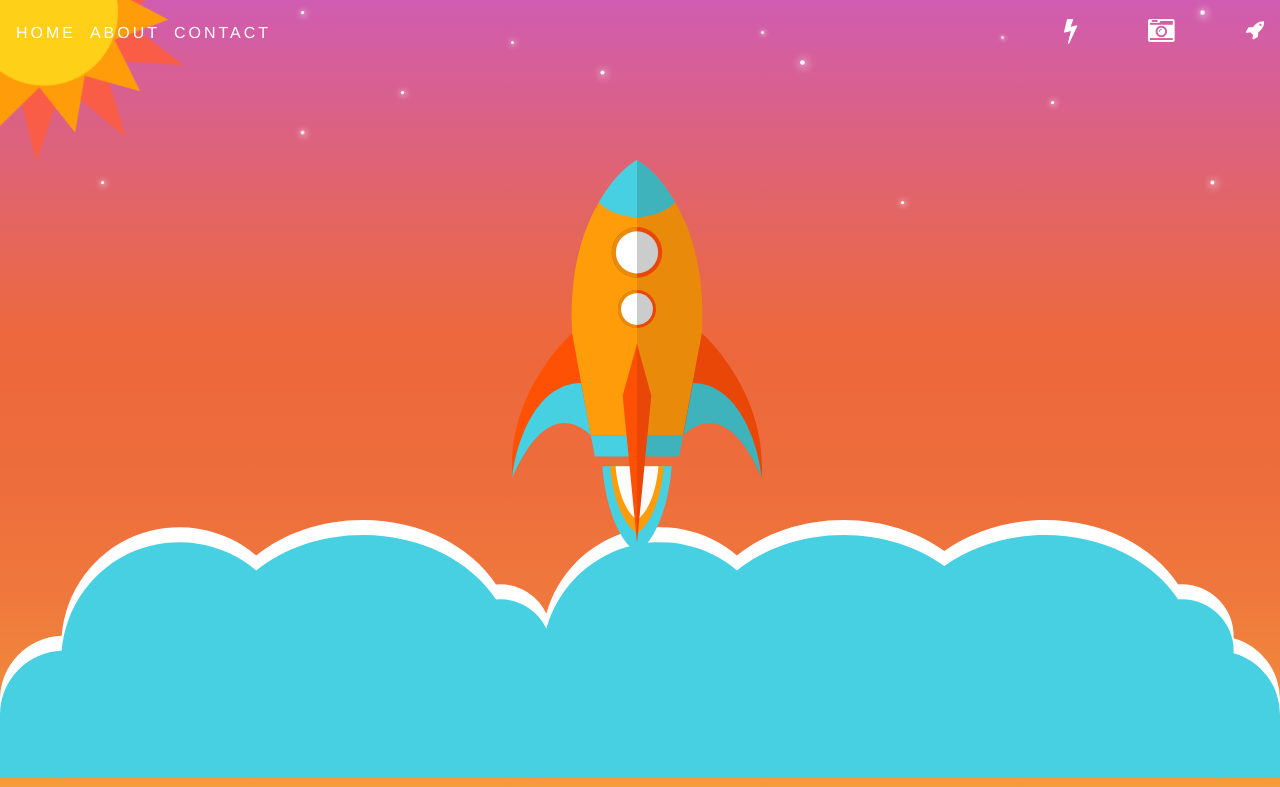
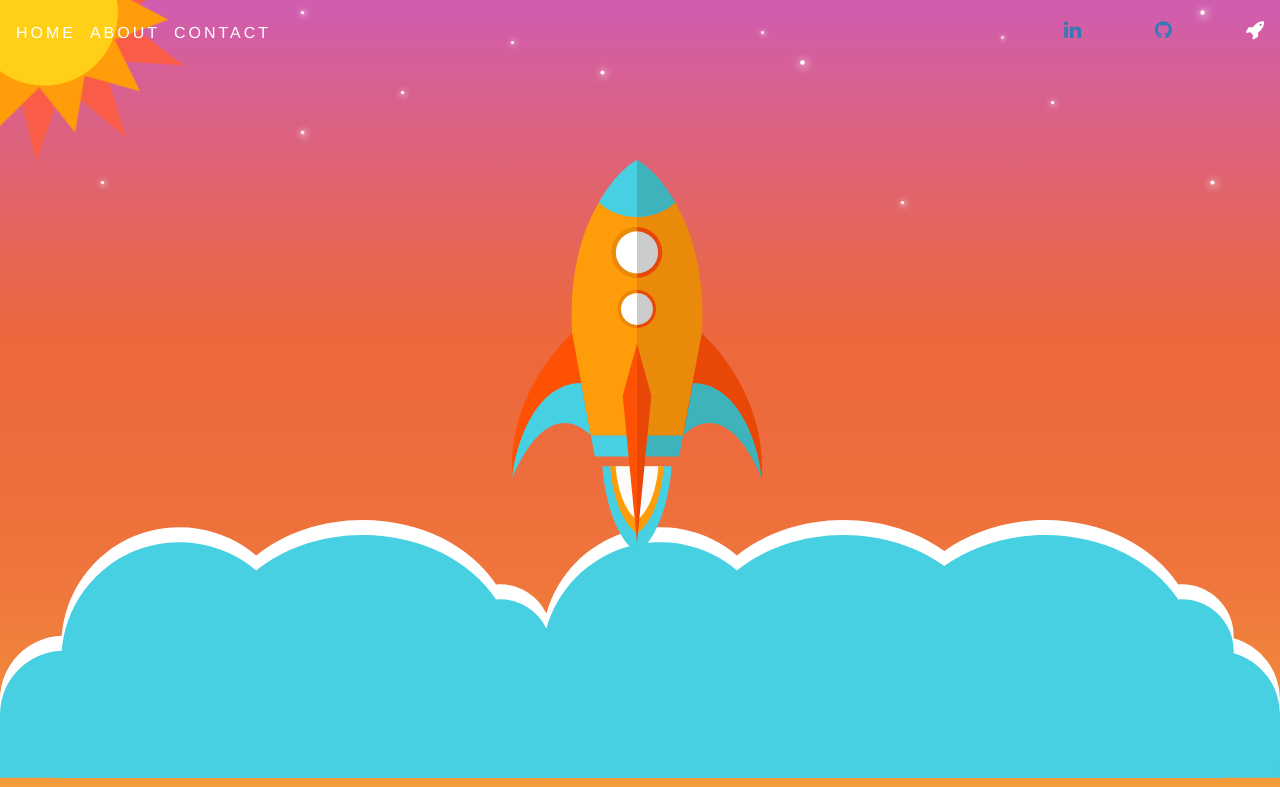
Before and after one commit to jaguarj/myportfolio, a PHP site: page / in a window 1280 px wide. Shown: the top 787 px of the page. Run offline with PHP 8.4, Linux system fonts and the light colour scheme; some web fonts are replaced.

Commit message:
Added fontawesome links

```diff
--- a/css/style.css
+++ b/css/style.css
@@ -935,6 +935,10 @@ img#going-places:hover {
 	letter-spacing: .3rem;
 }
 
+a:hover {
+	text-decoration: none;
+}
+
 
 /* Smartphones (portrait and landscape) ----------- */
 @media only screen and (min-device-width : 320px) and (max-device-width : 480px) {
--- a/index.html
+++ b/index.html
@@ -26,8 +26,8 @@ H
 </div> -->
                 <div class="icons">
                     <!-- <span><i class="fa fa-heart"></i></span> -->
-                    <span><i class="fa fa-bolt fa-lg"></i></span>
-                    <span><i class="fa fa-camera-retro fa-lg"></i></span>
+                <a href="https://www.linkedin.com/in/josh-seipel/" target="_blank"><span><i class="fa fa-linkedin" aria-hidden="true"></i></span></a>
+                <a href="https://github.com/jaguarj" target="_blank"><span><i class="fa fa-github" aria-hidden="true"></i></span></a>
                     <span><i class="fa fa-rocket"></i></span>
                 </div>
               </div>
@@ -277,6 +277,8 @@ H
                 <a href="mailto:joshseipel@gmail.com?Subject=Hello%20Josh!" target="_blank">Email me!</a>
                 <br />
                 You call also check me out on <a href="https://github.com/jaguarj" target="_blank">GitHub!</a>
+                <br />
+                <a href="https://github.com/jaguarj/myportfolio/blob/master/Josh%20Seipel%20-%20Final%20-%20resume%202016_2017.pdf" download>Download my resume here!</a>
             </main>
 
 
```
